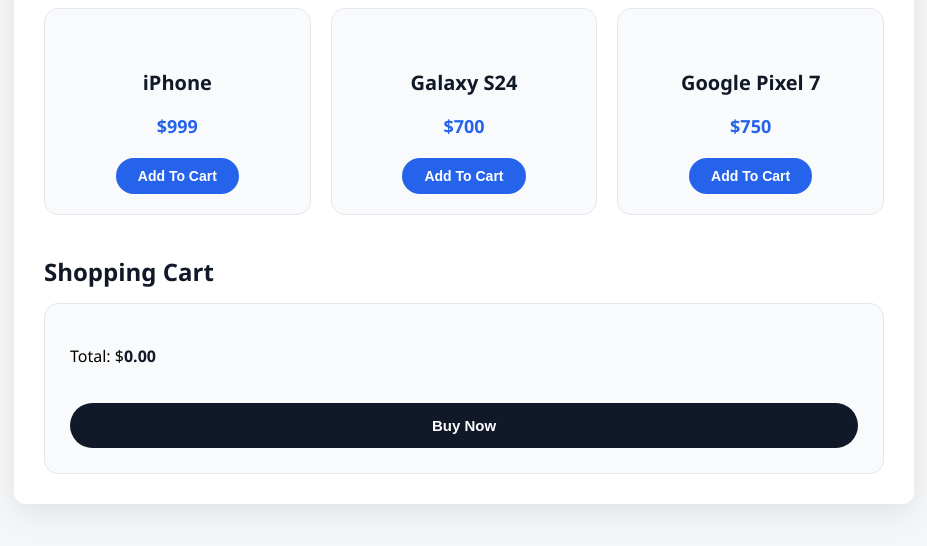
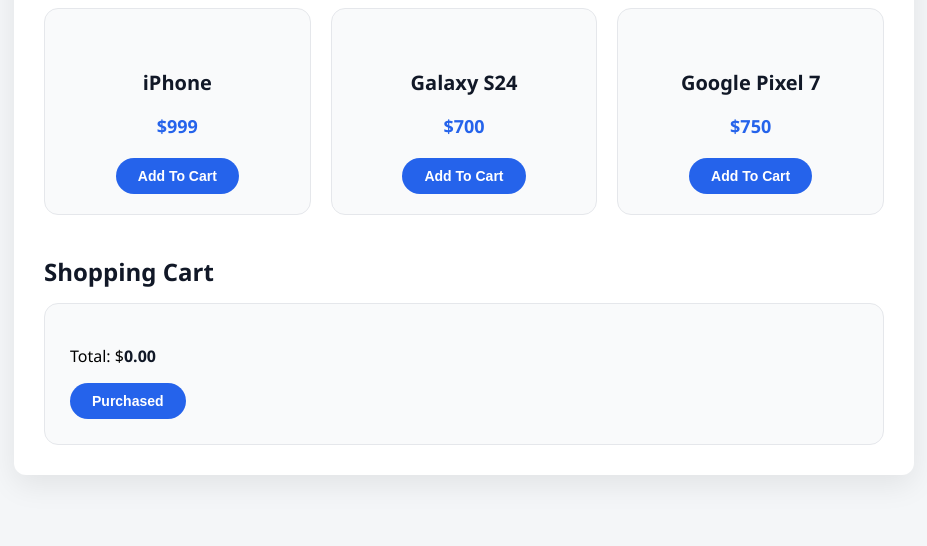
Before and after one commit to kaziSariaRahman/Mini_Ecommarce_Project, a plain HTML site: page index.html in a window 1280 px wide. Both pictures are taken after a click on the button "Buy Now". Shown: the part 156-702 px from the top of the page, without its empty margins (176-1103 px from the left). Drawn offline with Linux system fonts and the light colour scheme.

Commit message:
added buynow button functionality

```diff
--- a/index.html
+++ b/index.html
@@ -44,7 +44,7 @@
         <div class="cart">
             <ul id="cart-items"></ul>
             <p>Total: $<span id="totalprice">0</span></p>
-            <button id="buynow">Buy Now</button>
+            <button id="buy" onclick="buynow()">Buy Now</button>
         </div>
     </div>
 
--- a/script.js
+++ b/script.js
@@ -4,6 +4,7 @@
 const addToCartButtons = document.querySelectorAll('.add-to-cart');
 const cartitems = document.getElementById('cart-items');
 const totalPriceEl = document.getElementById('totalprice');
+const buynoww=document.getElementById('buynow')
 
 addToCartButtons.forEach(button => {
     button.addEventListener('click', () => {
@@ -61,3 +62,16 @@
 
 
 updateCartDisplay();
+function buynow(){
+    let button = document.getElementById('buy');
+    button.innerText = "Purchased";
+    alert("You have done your purchase");
+
+    localStorage.removeItem('cart');
+    localStorage.removeItem('totalPrice');
+
+    document.getElementById("cartItems").innerHTML = "";
+    document.getElementById("total").innerText = "0";
+
+    document.getElementById('buy').innerText = "Buy Now";
+}
```
